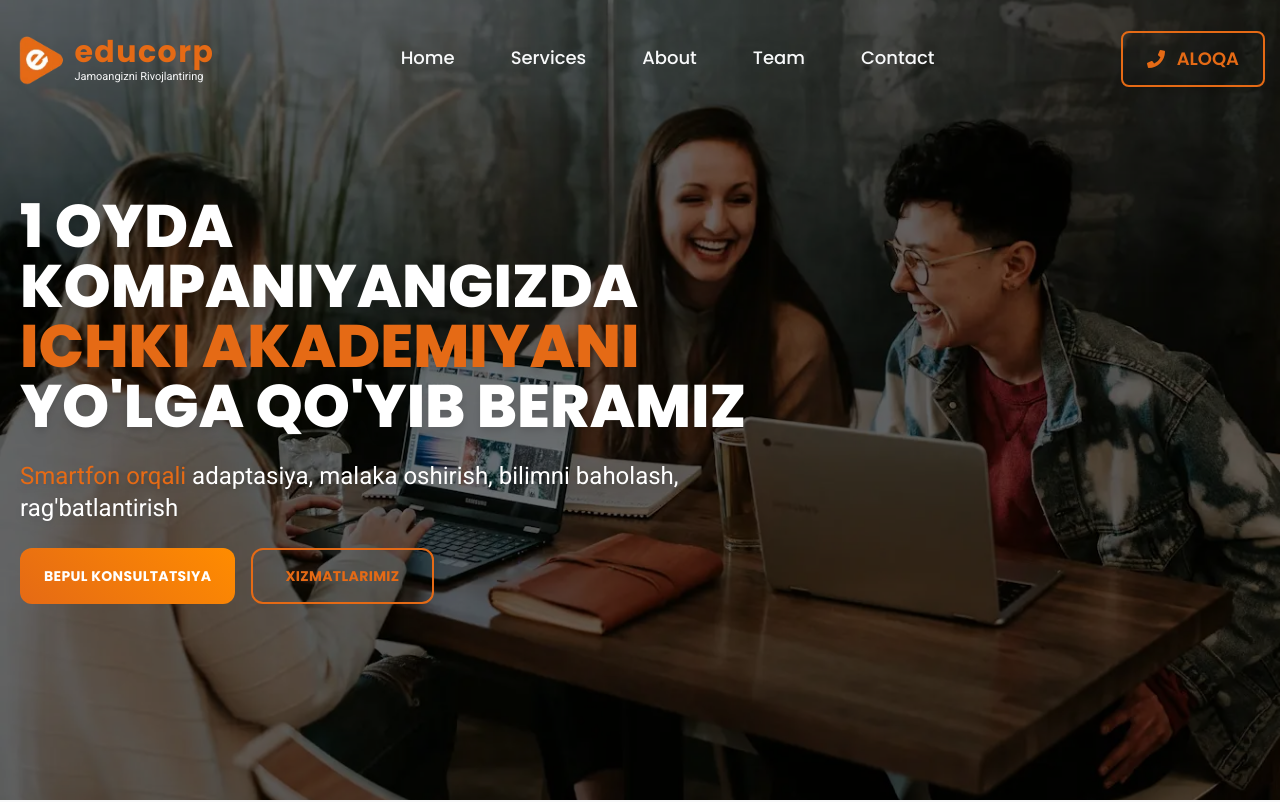
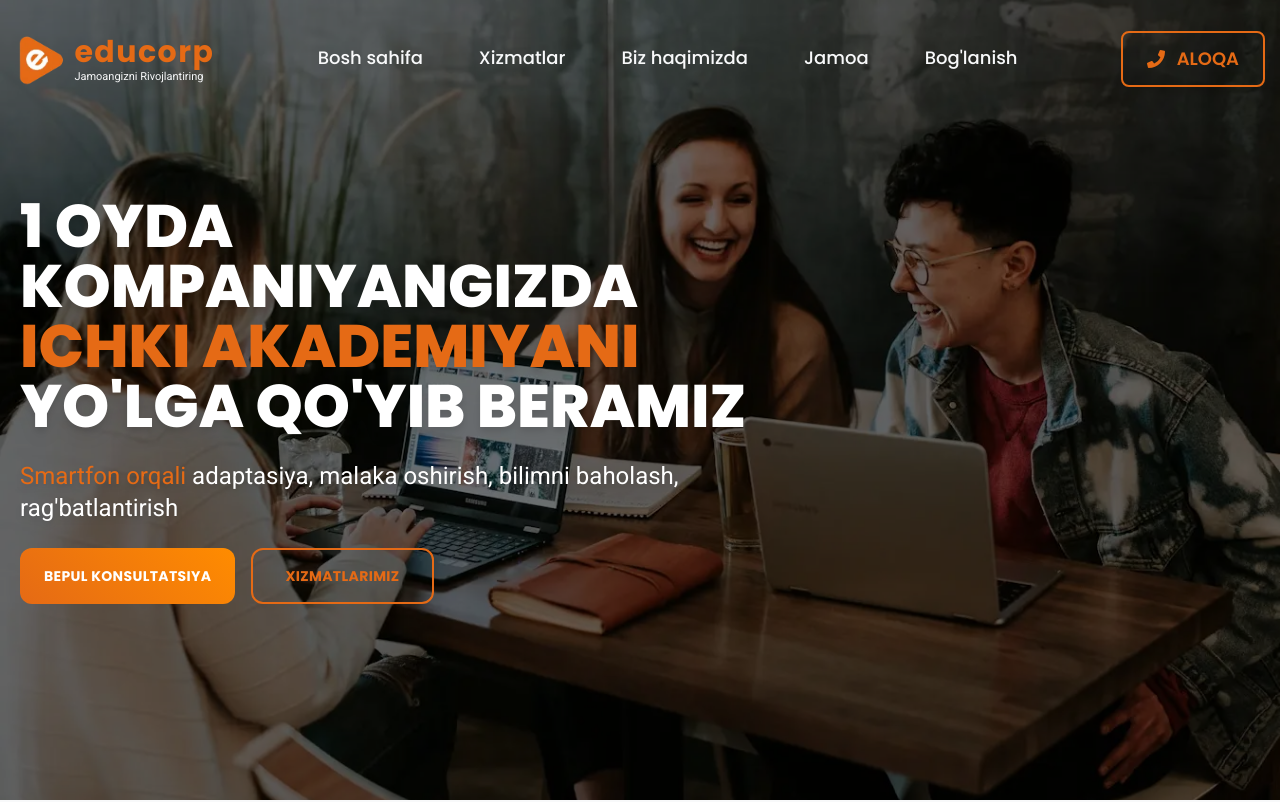
Before and after one commit to MusayevDoniyor/educorp-uz, a React (Vite) app: page / in a window 1280 px wide. Shown: the top 802 px of the page. Built offline with nearby package versions, Linux system fonts and the light colour scheme.

Commit message:
Refactor navigation links to use objects with text and url properties

```diff
--- a/src/App.jsx
+++ b/src/App.jsx
@@ -18,9 +18,8 @@ import BackToTopBtn from "./components/BackToTopBtn";
 function App() {
   Aos.init({
     duration: 800,
-    easing: "ease-in-out",
+    easing: "ease",
     once: true,
-    offset: 100,
   });
 
   return (
--- a/src/components/Header/Header.jsx
+++ b/src/components/Header/Header.jsx
@@ -1,6 +1,5 @@
 import { useState, useEffect } from "react";
 import { FaBars, FaPhone } from "react-icons/fa";
-import { FaX } from "react-icons/fa6";
 import SidebarMenu from "./SidebarMenu";
 
 export default function Header() {
@@ -59,11 +58,16 @@ export default function Header() {
               data-aos-delay="200"
             >
               <ul className="flex flex-wrap space-x-4 md:space-x-7 lg:space-x-14">
-                {["#home", "#services", "#about", "#team", "#contact"].map(
-                  (href, i) => (
-                    <li key={href}>
+                {[
+                  { text: "bosh sahifa", url: "home" },
+                  { text: "xizmatlar", url: "services" },
+                  { text: "biz haqimizda", url: "about" },
+                  { text: "jamoa", url: "team" },
+                  { text: "bog'lanish", url: "contact" },
+                ].map((link, i) => (
+                  <li key={link.url}>
                     <a
-                        href={href}
+                      href={link.url}
                       className={`font-poppins font-medium md:text-lg transition-colors duration-300 ${
                         scrolled
                           ? "text-dark hover:text-primary"
@@ -72,11 +76,10 @@ export default function Header() {
                       data-aos="fade-right"
                       data-aos-delay={300 + i * 100}
                     >
-                        {href.slice(1).charAt(0).toUpperCase() + href.slice(2)}
+                      {link.text.charAt(0).toUpperCase() + link.text.slice(1)}
                     </a>
                   </li>
-                  )
-                )}
+                ))}
               </ul>
             </div>
 
--- a/src/components/Header/SidebarMenu.jsx
+++ b/src/components/Header/SidebarMenu.jsx
@@ -3,7 +3,13 @@ import { FaPhone } from "react-icons/fa";
 import { FaX } from "react-icons/fa6";
 import { motion, AnimatePresence } from "framer-motion";
 
-const navLinks = ["home", "services", "about", "team", "contact"];
+const navLinks = [
+  { text: "bosh sahifa", url: "home" },
+  { text: "xizmatlar", url: "services" },
+  { text: "biz haqimizda", url: "about" },
+  { text: "jamoa", url: "team" },
+  { text: "bog'lanish", url: "contact" },
+];
 
 export default function SidebarMenu({ isOpen, onClose }) {
   // Disable background scroll
@@ -54,13 +60,13 @@ export default function SidebarMenu({ isOpen, onClose }) {
             {/* Navigation */}
             <ul className="flex flex-col items-start gap-6">
               {navLinks.map((link) => (
-                <li key={link}>
+                <li key={link.url}>
                   <a
-                    href={`#${link}`}
+                    href={`#${link.url}`}
                     className="text-lg font-medium text-gray-800 hover:text-primary transition-colors"
                     onClick={onClose}
                   >
-                    {link.charAt(0).toUpperCase() + link.slice(1)}
+                    {link.text.charAt(0).toUpperCase() + link.text.slice(1)}
                   </a>
                 </li>
               ))}
```
Lines whose indentation alone changed are shown as unchanged.
